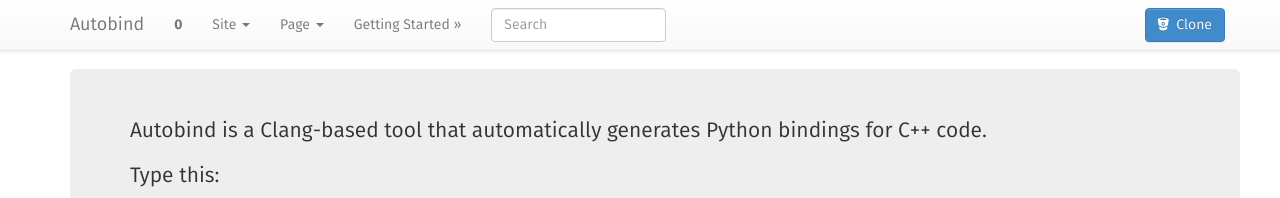
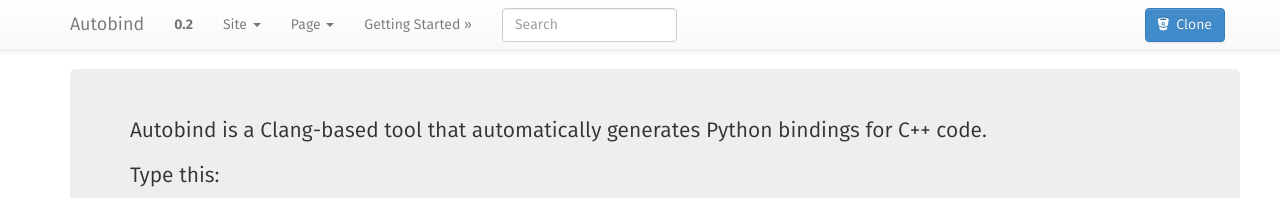
Before and after one commit to sam-roth/autobind, a Sphinx documentation site: the page built from doc/source/index.rst, in a window 1280 px wide. Shown: the top 198 px of the page. Built offline with Sphinx 7.4.7, drawn with Linux system fonts in a browser that asks for light colours; nearby versions of some CDN libraries; library files that are not in the unit come from our copies.

Commit message:
Bump dev version number 0.2.0.dev.

```diff
--- a/doc/source/conf.py
+++ b/doc/source/conf.py
@@ -35,7 +35,8 @@
 extensions = [
     'sphinx.ext.intersphinx',
     'sphinx.ext.todo',
-    'IPython.sphinxext.ipython_console_highlighting'
+    'IPython.sphinxext.ipython_console_highlighting',
+#     'breathe'
 ]
 
 breathe_projects = {
@@ -63,9 +64,9 @@
 # built documents.
 #
 # The short X.Y version.
-version = '0'
+version = '0.2'
 # The full version, including alpha/beta/rc tags.
-release = '0'
+release = '0.2.0.dev'
 
 # The language for content autogenerated by Sphinx. Refer to documentation
 # for a list of supported languages.
```
